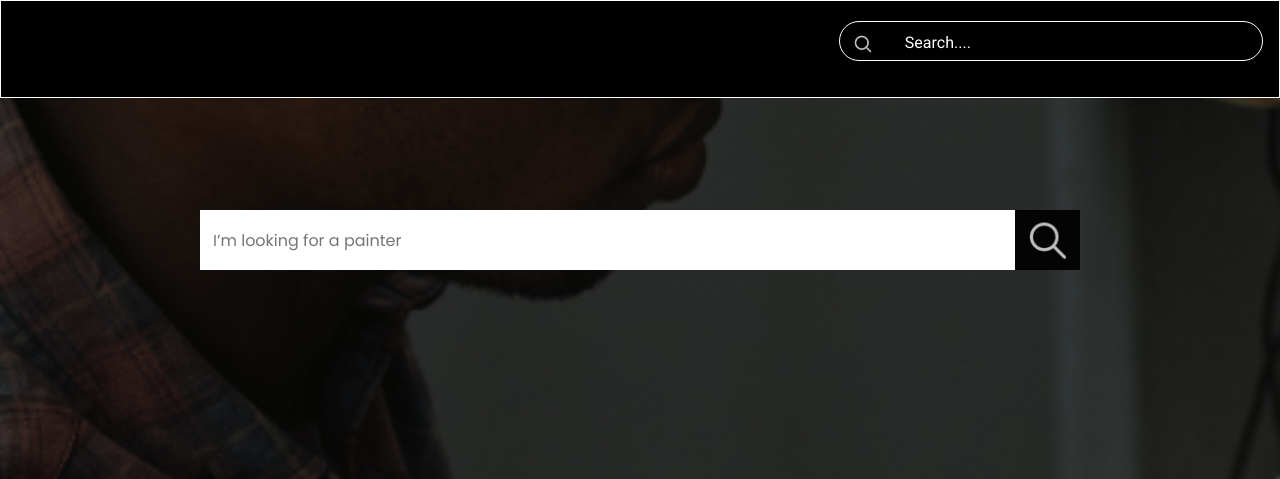
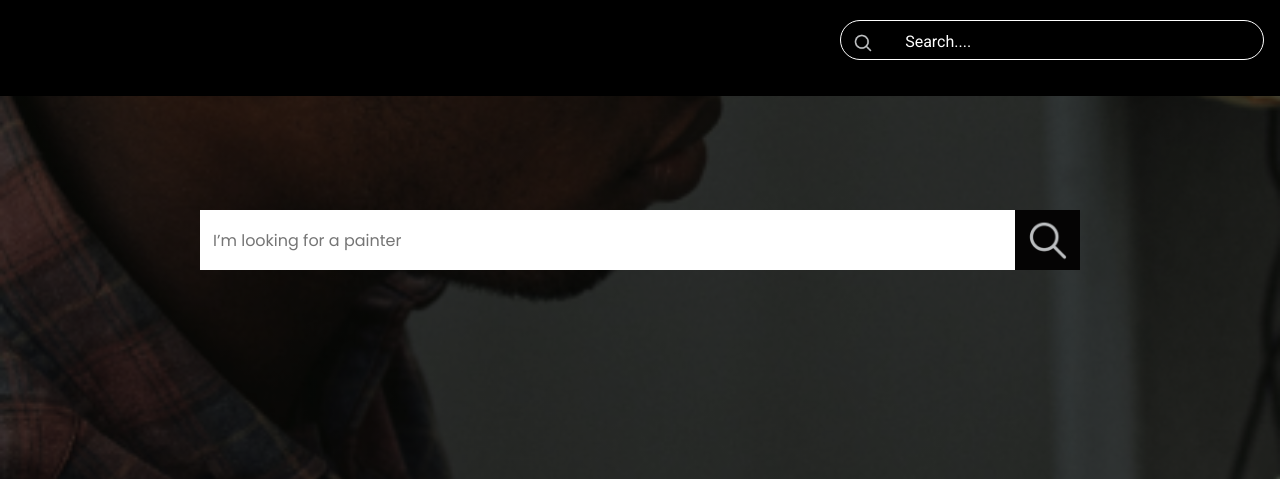
Before and after one commit to ukpono-j/completeAlumates, a PHP site: page /freelance.html in a window 1280 px wide. Shown: the top 479 px of the page. Run offline with PHP 8.4, Linux system fonts and the light colour scheme.

Commit message:
first commit

```diff
--- a/css/style.css
+++ b/css/style.css
@@ -31,7 +31,7 @@
   .navbar {
     display: flex;
     justify-content: space-between !important;
-    border: 1px solid #fff;
+    /* border: 1px solid #fff; */
     align-items: center;
     width: 100%;
     height: auto;
@@ -88,7 +88,7 @@
       display: flex;
       justify-content: center;
       align-items: center;
-      border: 1px solid #fff;
+      /* border: 1px solid #fff; */
       display: none;
       height: 54px;
   }
```
